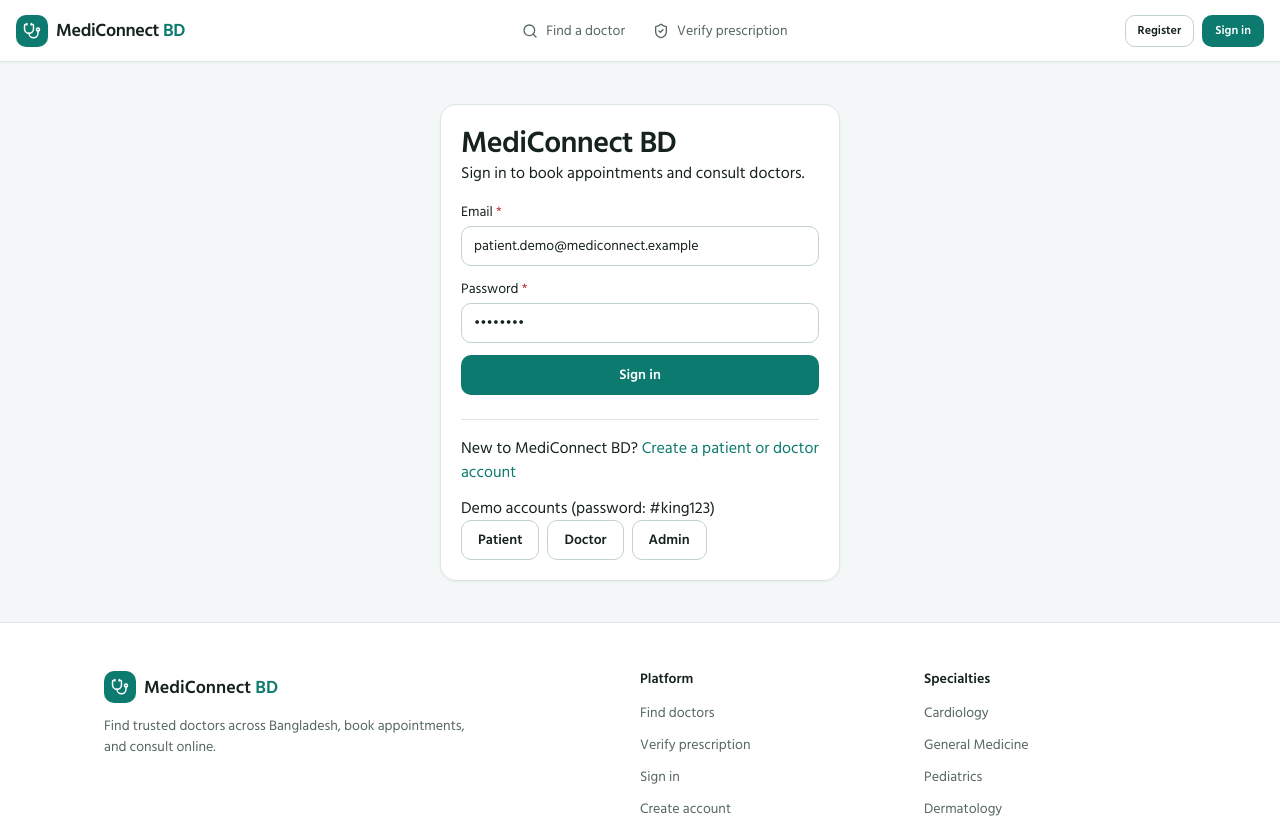
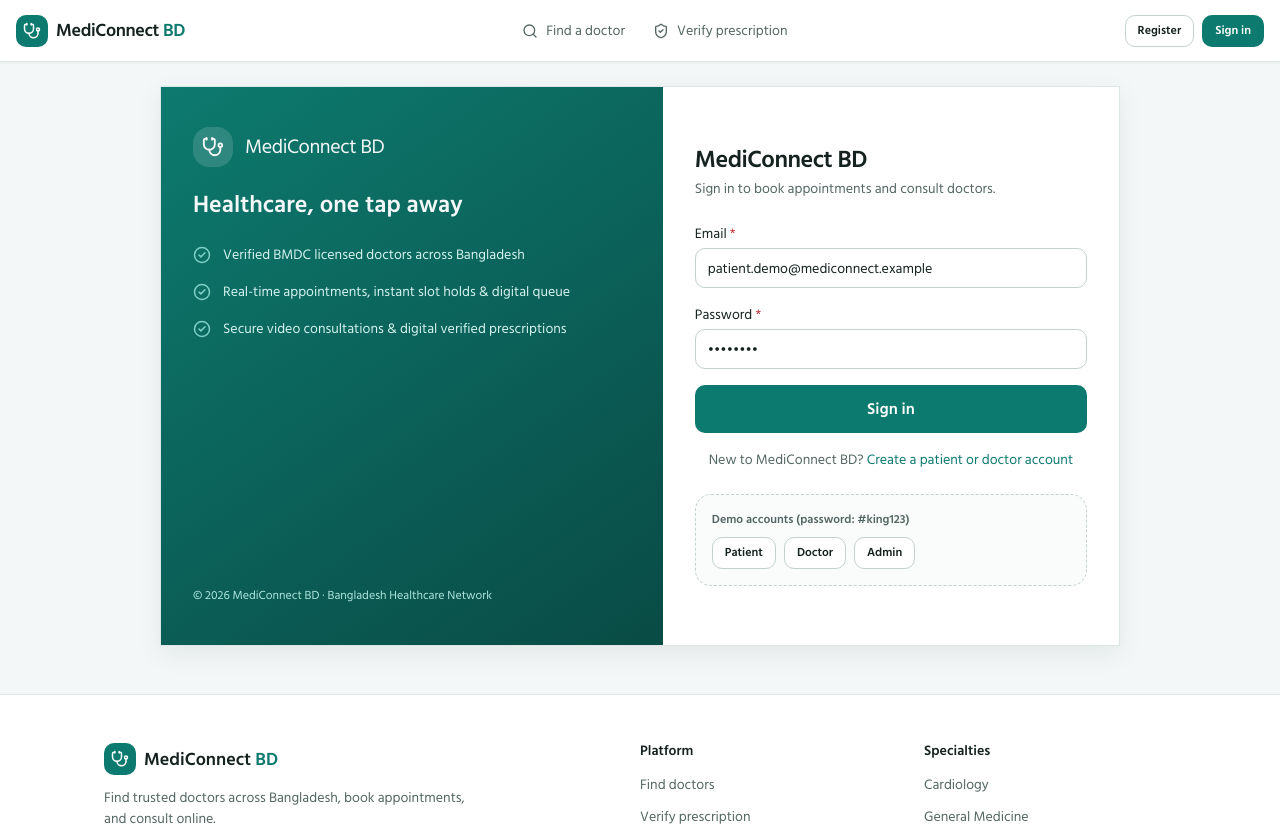
Before and after one commit to mehedihasanrafid/MediConnectBD, a React (Vite) app in the folder frontend/: page /login in a window 1280 px wide. Shown: the top 826 px of the page. Built offline with nearby package versions, Linux system fonts and the light colour scheme; no server answers.

Commit message:
ui(step 4.1): migrate auth pages to AuthLayout and design tokens

```diff
--- /dev/null
+++ b/frontend/src/features/auth/AuthLayout.module.css
@@ -0,0 +1,200 @@
+.shell {
+  min-height: calc(100vh - var(--header-height, 4rem) - 8rem);
+  display: flex;
+  align-items: center;
+  justify-content: center;
+  padding: var(--space-6) 0 var(--space-12);
+}
+
+.container {
+  width: 100%;
+  max-width: 960px;
+  display: grid;
+  grid-template-columns: 1fr;
+  background: var(--color-surface);
+  border: 1px solid var(--color-border);
+  border-radius: var(--radius-2xl);
+  overflow: hidden;
+  box-shadow: var(--shadow-md);
+}
+
+.brandPanel {
+  display: none;
+  background: linear-gradient(145deg, var(--teal-600) 0%, var(--teal-800) 100%);
+  color: var(--slate-50);
+  padding: var(--space-10) var(--space-8);
+  flex-direction: column;
+  justify-content: space-between;
+}
+
+[data-theme="dark"] .brandPanel {
+  background: linear-gradient(145deg, var(--teal-900) 0%, var(--teal-950) 100%);
+}
+
+.brandLogo {
+  display: inline-flex;
+  align-items: center;
+  gap: var(--space-3);
+  font-size: var(--text-xl);
+  font-weight: var(--weight-extrabold);
+  letter-spacing: -0.02em;
+}
+
+.brandIcon {
+  display: grid;
+  place-items: center;
+  width: 2.5rem;
+  height: 2.5rem;
+  border-radius: var(--radius-lg);
+  background: color-mix(in srgb, var(--slate-50) 15%, transparent);
+  backdrop-filter: blur(4px);
+}
+
+.brandHeadline {
+  font-size: var(--text-2xl);
+  font-weight: var(--weight-bold);
+  line-height: var(--leading-tight);
+  margin-top: var(--space-6);
+  color: var(--slate-50);
+}
+
+.brandBenefits {
+  list-style: none;
+  padding: 0;
+  margin: var(--space-6) 0 0;
+  display: flex;
+  flex-direction: column;
+  gap: var(--space-4);
+}
+
+.benefitItem {
+  display: flex;
+  align-items: flex-start;
+  gap: var(--space-3);
+  font-size: var(--text-sm);
+  color: var(--teal-100);
+}
+
+.benefitIcon {
+  flex-shrink: 0;
+  margin-top: 0.125rem;
+  color: var(--teal-300);
+}
+
+.brandFooter {
+  font-size: var(--text-xs);
+  color: var(--teal-200);
+  margin-top: var(--space-8);
+}
+
+.formCard {
+  padding: var(--space-8) var(--space-6);
+  display: flex;
+  flex-direction: column;
+  justify-content: center;
+  max-width: 480px;
+  width: 100%;
+  margin: 0 auto;
+}
+
+.mobileLogo {
+  display: flex;
+  align-items: center;
+  gap: var(--space-2);
+  margin-bottom: var(--space-4);
+  color: var(--color-primary);
+  font-weight: var(--weight-bold);
+  font-size: var(--text-lg);
+}
+
+.title {
+  font-size: var(--text-2xl);
+  font-weight: var(--weight-bold);
+  color: var(--color-text);
+  margin-bottom: var(--space-1);
+}
+
+.subtitle {
+  color: var(--color-text-muted);
+  font-size: var(--text-sm);
+  margin-bottom: var(--space-6);
+}
+
+.form {
+  display: flex;
+  flex-direction: column;
+  gap: var(--space-4);
+}
+
+.nameRow {
+  display: grid;
+  grid-template-columns: 1fr;
+  gap: var(--space-4);
+}
+
+.roleSelector {
+  display: grid;
+  grid-template-columns: 1fr 1fr;
+  gap: var(--space-2);
+  margin-bottom: var(--space-4);
+}
+
+.bottomLink {
+  margin-top: var(--space-4);
+  text-align: center;
+  font-size: var(--text-sm);
+  color: var(--color-text-muted);
+}
+
+.bottomLink a {
+  color: var(--color-primary);
+  font-weight: var(--weight-medium);
+}
+
+.bottomLink a:hover {
+  text-decoration: underline;
+}
+
+.demoBox {
+  margin-top: var(--space-6);
+  padding: var(--space-4);
+  background: var(--color-surface-sunken);
+  border: 1px dashed var(--color-border-strong);
+  border-radius: var(--radius-lg);
+  display: flex;
+  flex-direction: column;
+  gap: var(--space-2);
+}
+
+.demoTitle {
+  font-size: var(--text-xs);
+  font-weight: var(--weight-semibold);
+  color: var(--color-text-muted);
+}
+
+@media (min-width: 480px) {
+  .nameRow {
+    grid-template-columns: 1fr 1fr;
+  }
+}
+
+@media (min-width: 640px) {
+  .formCard {
+    padding: var(--space-10) var(--space-8);
+  }
+}
+
+@media (min-width: 1024px) {
+  .container {
+    grid-template-columns: 1.1fr 1fr;
+    min-height: 560px;
+  }
+
+  .brandPanel {
+    display: flex;
+  }
+
+  .mobileLogo {
+    display: none;
+  }
+}
--- a/frontend/src/features/auth/LoginPage.tsx
+++ b/frontend/src/features/auth/LoginPage.tsx
@@ -5,16 +5,26 @@
 
 import { useState } from "react";
 import { Link, useNavigate } from "react-router-dom";
+import { CheckCircle2, Stethoscope } from "lucide-react";
 import { useAuth } from "./AuthContext";
-import { Alert, Button, Card, Field } from "../../components/ui";
+import { Alert, Button, Cluster, Field } from "../../shared/ui";
 import { ApiRequestError } from "../../shared/api";
 import { defaultHomePathFor } from "../../shared/utils/roles";
+import styles from "./AuthLayout.module.css";
 
 const DEMO_ACCOUNTS = [
   { label: "Patient", email: "patient.demo@mediconnect.example" },
   { label: "Doctor", email: "doctor.demo@mediconnect.example" },
   { label: "Admin", email: "admin.demo@mediconnect.example" },
 ];
+
+const BENEFITS = [
+  "Verified BMDC licensed doctors across Bangladesh",
+  "Real-time appointments, instant slot holds & digital queue",
+  "Secure video consultations & digital verified prescriptions",
+];
+
+const CURRENT_YEAR = new Date().getFullYear();
 
 export function LoginPage() {
   const { login } = useAuth();
@@ -41,30 +51,61 @@ export function LoginPage() {
   }
 
   return (
-    <div className="auth-shell">
-      <Card className="auth-card">
-        <h1>MediConnect BD</h1>
-        <p className="muted">Sign in to book appointments and consult doctors.</p>
+    <div className={styles.shell}>
+      <div className={styles.container}>
+        <aside className={styles.brandPanel}>
+          <div>
+            <div className={styles.brandLogo}>
+              <span className={styles.brandIcon} aria-hidden>
+                <Stethoscope size={22} />
+              </span>
+              <span>MediConnect BD</span>
+            </div>
+            <h2 className={styles.brandHeadline}>Healthcare, one tap away</h2>
+            <ul className={styles.brandBenefits} role="list">
+              {BENEFITS.map((benefit, i) => (
+                <li key={i} className={styles.benefitItem}>
+                  <CheckCircle2 size={18} aria-hidden className={styles.benefitIcon} />
+                  <span>{benefit}</span>
+                </li>
+              ))}
+            </ul>
+          </div>
+          <p className={styles.brandFooter}>
+            © {CURRENT_YEAR} MediConnect BD · Bangladesh Healthcare Network
+          </p>
+        </aside>
 
-        <form onSubmit={handleSubmit}>
+        <section className={styles.formCard}>
+          <div className={styles.mobileLogo} aria-hidden>
+            <Stethoscope size={20} />
+            <span>MediConnect BD</span>
+          </div>
+
+          <h1 className={styles.title}>MediConnect BD</h1>
+          <p className={styles.subtitle}>Sign in to book appointments and consult doctors.</p>
+
+          <form onSubmit={handleSubmit} className={styles.form}>
             <Field label="Email" value={email} onChange={setEmail} type="email" required />
             <Field label="Password" value={password} onChange={setPassword} type="password" required />
             {error && <Alert kind="error">{error}</Alert>}
-          <Button type="submit" disabled={busy}>
+            <Button type="submit" fullWidth size="lg" loading={busy} disabled={busy}>
               {busy ? "Signing in…" : "Sign in"}
             </Button>
           </form>
 
-        <div className="demo-accounts">
-          <p className="muted small" style={{ marginBottom: "0.75rem" }}>
+          <p className={styles.bottomLink}>
             New to MediConnect BD? <Link to="/register">Create a patient or doctor account</Link>
           </p>
-          <p className="muted">Demo accounts (password: #king123)</p>
-          <div className="demo-buttons">
+
+          <div className={styles.demoBox}>
+            <p className={styles.demoTitle}>Demo accounts (password: #king123)</p>
+            <Cluster gap={2}>
               {DEMO_ACCOUNTS.map((account) => (
                 <Button
                   key={account.email}
                   variant="secondary"
+                  size="sm"
                   onClick={() => {
                     setEmail(account.email);
                     setPassword("#king123");
@@ -73,9 +114,10 @@ export function LoginPage() {
                   {account.label}
                 </Button>
               ))}
+            </Cluster>
           </div>
+        </section>
       </div>
-      </Card>
     </div>
   );
 }
--- a/frontend/src/features/auth/RegisterPage.tsx
+++ b/frontend/src/features/auth/RegisterPage.tsx
@@ -5,10 +5,20 @@
 
 import { useState } from "react";
 import { Link, useNavigate } from "react-router-dom";
-import { Alert, Button, Card, Field } from "../../components/ui";
+import { CheckCircle2, Stethoscope } from "lucide-react";
+import { Alert, Button, Field } from "../../shared/ui";
 import { getErrorMessage } from "../../shared/utils/apiError";
 import { defaultHomePathFor } from "../../shared/utils/roles";
 import { useAuth } from "./AuthContext";
+import styles from "./AuthLayout.module.css";
+
+const BENEFITS = [
+  "Fast onboarding for patients and licensed practitioners",
+  "Manage all your family health profiles in one place",
+  "Automated slot management, digital queue & earnings analytics",
+];
+
+const CURRENT_YEAR = new Date().getFullYear();
 
 export function RegisterPage() {
   const { registerPatient, registerDoctor } = useAuth();
@@ -54,12 +64,41 @@ export function RegisterPage() {
   }
 
   return (
-    <div className="auth-shell">
-      <Card className="auth-card">
-        <h1>Create an account</h1>
-        <p className="muted">Join MediConnect BD as a patient or a healthcare provider.</p>
+    <div className={styles.shell}>
+      <div className={styles.container}>
+        <aside className={styles.brandPanel}>
+          <div>
+            <div className={styles.brandLogo}>
+              <span className={styles.brandIcon} aria-hidden>
+                <Stethoscope size={22} />
+              </span>
+              <span>MediConnect BD</span>
+            </div>
+            <h2 className={styles.brandHeadline}>Join Bangladesh's Premier Health Network</h2>
+            <ul className={styles.brandBenefits} role="list">
+              {BENEFITS.map((benefit, i) => (
+                <li key={i} className={styles.benefitItem}>
+                  <CheckCircle2 size={18} aria-hidden className={styles.benefitIcon} />
+                  <span>{benefit}</span>
+                </li>
+              ))}
+            </ul>
+          </div>
+          <p className={styles.brandFooter}>
+            © {CURRENT_YEAR} MediConnect BD · Bangladesh Healthcare Network
+          </p>
+        </aside>
 
-        <div className="row" style={{ marginTop: "0.75rem" }}>
+        <section className={styles.formCard}>
+          <div className={styles.mobileLogo} aria-hidden>
+            <Stethoscope size={20} />
+            <span>MediConnect BD</span>
+          </div>
+
+          <h1 className={styles.title}>Create an account</h1>
+          <p className={styles.subtitle}>Join MediConnect BD as a patient or a healthcare provider.</p>
+
+          <div className={styles.roleSelector}>
             <Button
               variant={roleTab === "PATIENT" ? "primary" : "secondary"}
               onClick={() => {
@@ -80,8 +119,8 @@ export function RegisterPage() {
             </Button>
           </div>
 
-        <form onSubmit={handleSubmit}>
-          <div className="row">
+          <form onSubmit={handleSubmit} className={styles.form}>
+            <div className={styles.nameRow}>
               <Field label="First name" value={firstName} onChange={setFirstName} required />
               <Field label="Last name" value={lastName} onChange={setLastName} required />
             </div>
@@ -111,7 +150,7 @@ export function RegisterPage() {
               required
             />
             {error && <Alert kind="error">{error}</Alert>}
-          <Button type="submit" disabled={busy}>
+            <Button type="submit" fullWidth size="lg" loading={busy} disabled={busy}>
               {busy
                 ? "Creating account…"
                 : roleTab === "PATIENT"
@@ -120,12 +159,11 @@ export function RegisterPage() {
             </Button>
           </form>
 
-        <div className="demo-accounts">
-          <p className="muted small">
+          <p className={styles.bottomLink}>
             Already have an account? <Link to="/login">Sign in here</Link>
           </p>
+        </section>
       </div>
-      </Card>
     </div>
   );
 }
--- a/frontend/src/styles/legacy/features.css
+++ b/frontend/src/styles/legacy/features.css
@@ -31,9 +31,3 @@
 }
 .slot:hover:not(:disabled) { border-color: var(--primary); background: #f0fdfa; }
 .slot:disabled { opacity: 0.5; cursor: not-allowed; }
-
-.auth-shell { display: grid; place-items: center; min-height: 70vh; padding: 1rem; }
-.auth-card { width: 100%; max-width: 400px; }
-.auth-card form { display: flex; flex-direction: column; gap: 0.75rem; margin-top: 1rem; }
-.demo-accounts { margin-top: 1.5rem; border-top: 1px solid var(--border); padding-top: 1rem; }
-.demo-buttons { display: flex; gap: 0.5rem; flex-wrap: wrap; }
```
Lines whose indentation alone changed are shown as unchanged.
